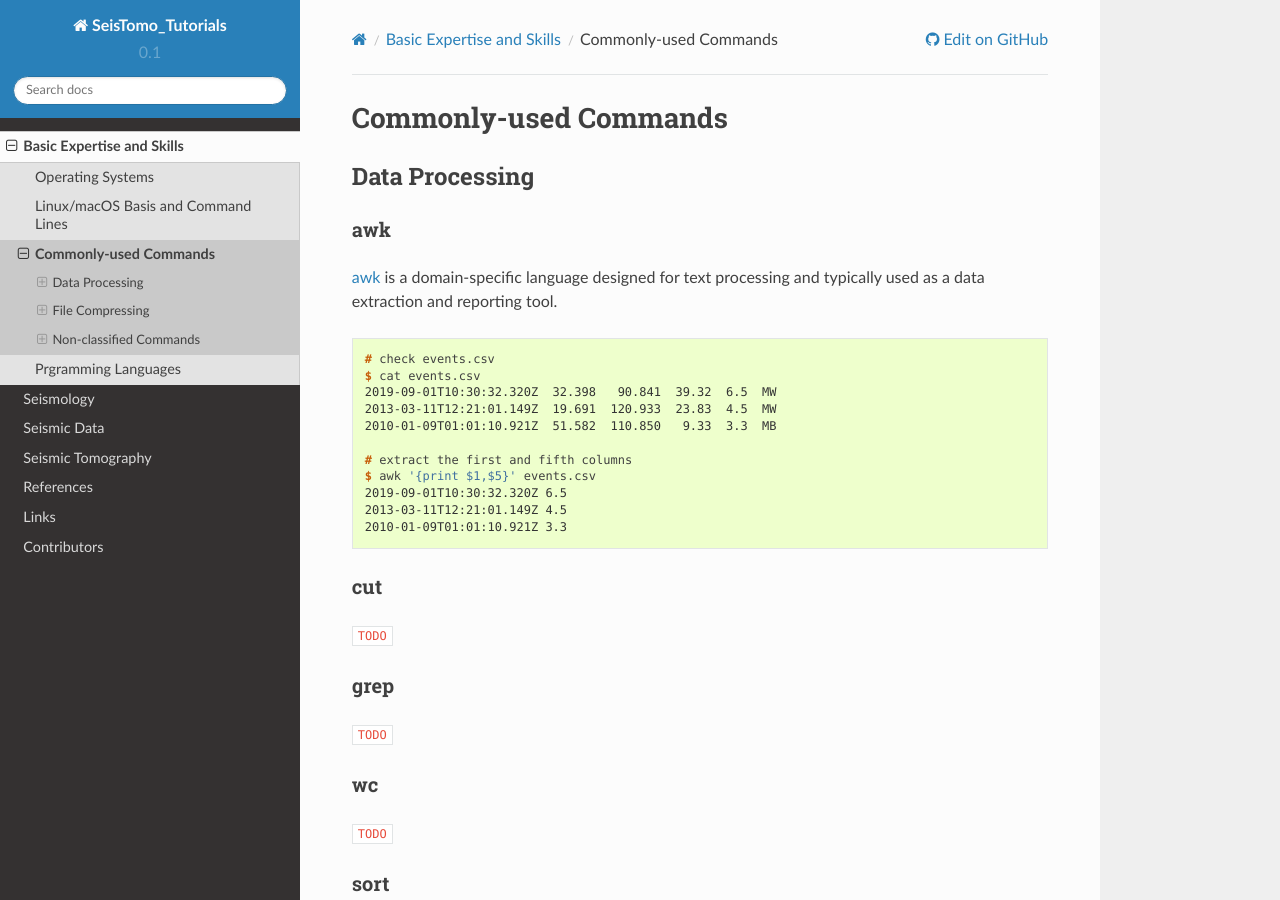
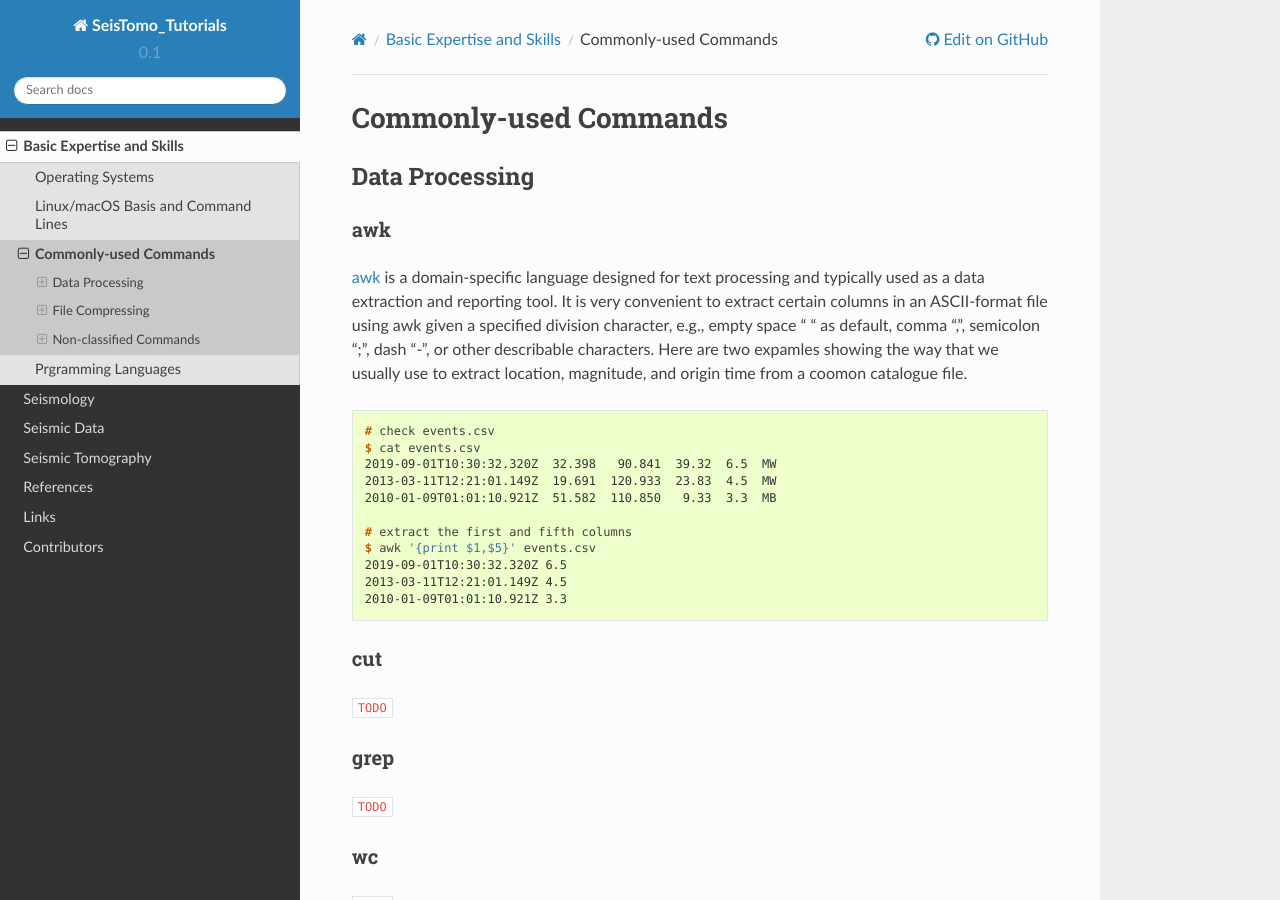
Before and after one commit to MIGG-NTU/SeisTomo_Tutorials, a Sphinx documentation site: the page built from source/basic-expertise-skills/commonly-used-commands.rst, in a window 1280 px wide and 900 px high. Built offline with Sphinx 7.4.7 and the Read the Docs theme 2.0.0, drawn with Linux system fonts in a browser that asks for light colours.

Commit message:
Update commonly-used-commands.rst (#13)

```diff
--- a/source/basic-expertise-skills/commonly-used-commands.rst
+++ b/source/basic-expertise-skills/commonly-used-commands.rst
@@ -7,7 +7,7 @@ Data Processing
 awk
 +++
 
-`awk <https://man.linuxde.net/awk>`__ is a domain-specific language designed for text processing and typically used as a data extraction and reporting tool.
+`awk <https://man.linuxde.net/awk>`__ is a domain-specific language designed for text processing and typically used as a data extraction and reporting tool. It is very convenient to extract certain columns in an ASCII-format file using awk given a specified division character, e.g., empty space " " as default, comma ",", semicolon ";", dash "-", or other describable characters. Here are two expamles showing the way that we usually use to extract location, magnitude, and origin time from a coomon catalogue file.
 
 .. code-block:: console
 
```
